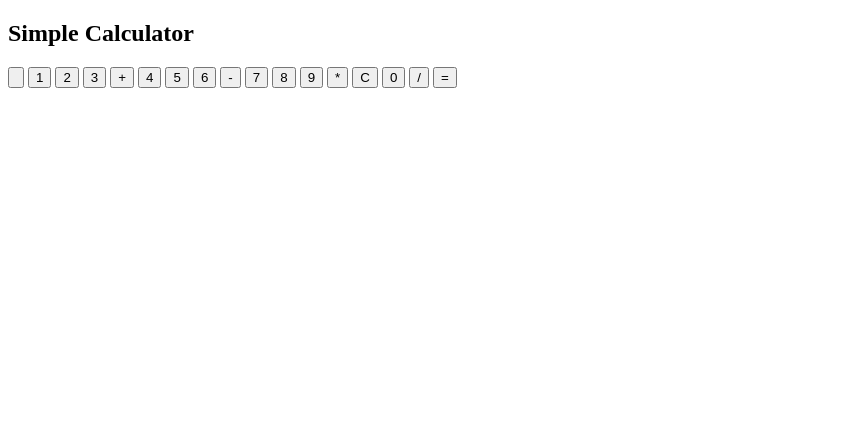
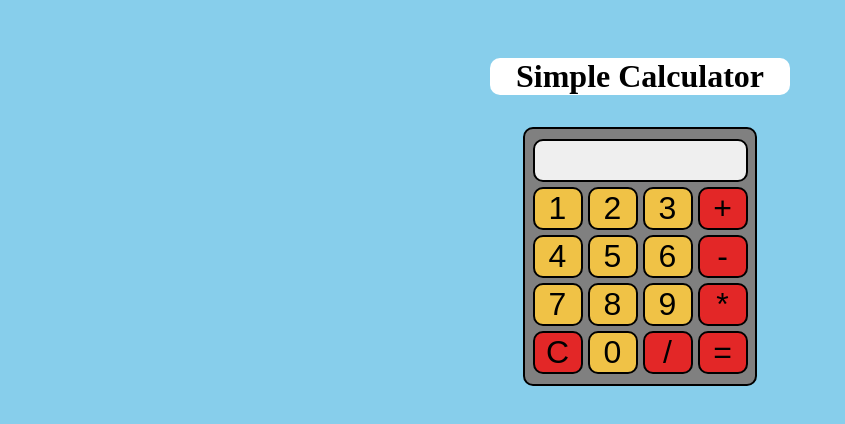
Before and after one commit to Akalya-Devi-P/SimpleCalculatorUsingCssGrid, a plain HTML site: page index.html in a window 1280 px wide. Shown: the whole page, without its empty margins (0-845 px from the left). Drawn offline with Linux system fonts and the light colour scheme.

Commit message:
Update index.html

```diff
--- a/index.html
+++ b/index.html
@@ -4,7 +4,7 @@
   <meta charset="UTF-8">
   <meta name="viewport" content="width=device-width, initial-scale=1">
   <title>Calc</title>
-  <link stylesheet="calc.css"></link>
+  <link rel="stylesheet" href="calc.css">
 </head>
 <body>
   <div>
```
